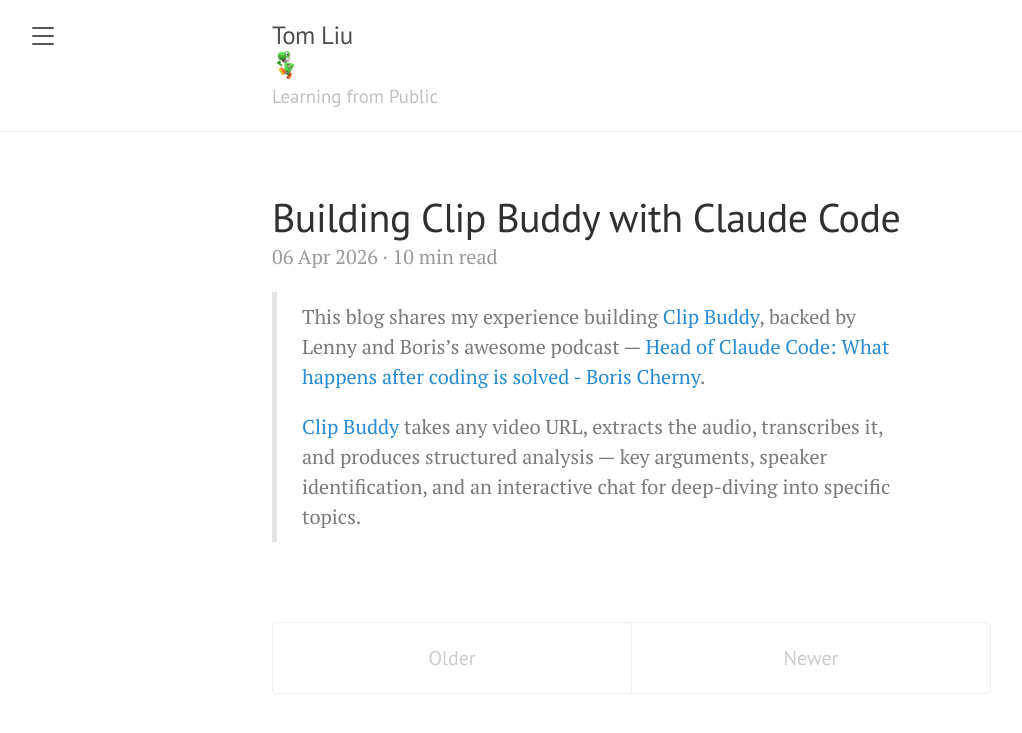
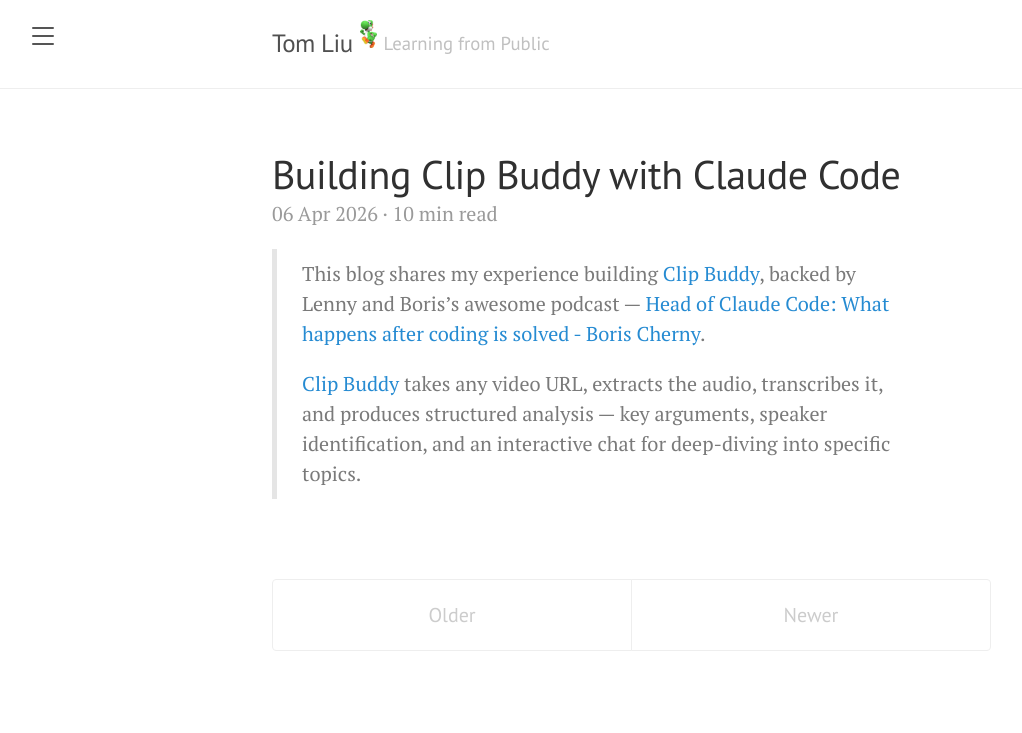
Before and after one commit to tom5610/tom5610.github.io, a Jekyll site: the page built from index.html, in a window 1280 px wide. Shown: the top 733 px of the page, without its empty margins (8-1030 px from the left). Built offline with Jekyll 4.4.1, drawn with Linux system fonts in a browser that asks for light colours; the list of posts is cut into pages by our own code.

Commit message:
Fix masthead header to display title, icon, and tagline on one line
Use flexbox on .masthead-title to prevent wrapping of the link,
Yoshi image, and tagline across multiple lines.

Co-Authored-By: Claude Opus 4.6 <noreply@anthropic.com>

```diff
--- a/public/css/lanyon.css
+++ b/public/css/lanyon.css
@@ -103,6 +103,10 @@ h1, h2, h3, h4, h5, h6 {
   margin-top: 0;
   margin-bottom: 0;
   color: #505050;
+  display: flex;
+  align-items: center;
+  flex-wrap: nowrap;
+  gap: .35rem;
 }
 .masthead-title a {
   color: #505050;
@@ -116,13 +120,12 @@ h1, h2, h3, h4, h5, h6 {
 .masthead-icon {
   height: 28px;
   width: auto;
-  vertical-align: middle;
-  margin: 0 .25rem;
+  flex-shrink: 0;
 }
 
 @media (max-width: 48em) {
   .masthead-title {
-    text-align: center;
+    justify-content: center;
   }
   .masthead-title small {
     display: none;
```
